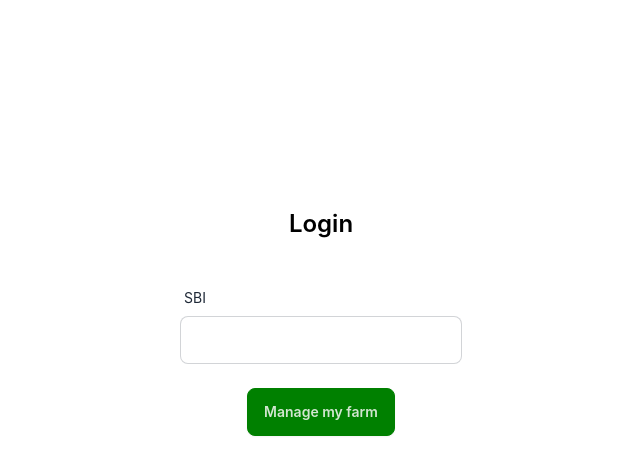
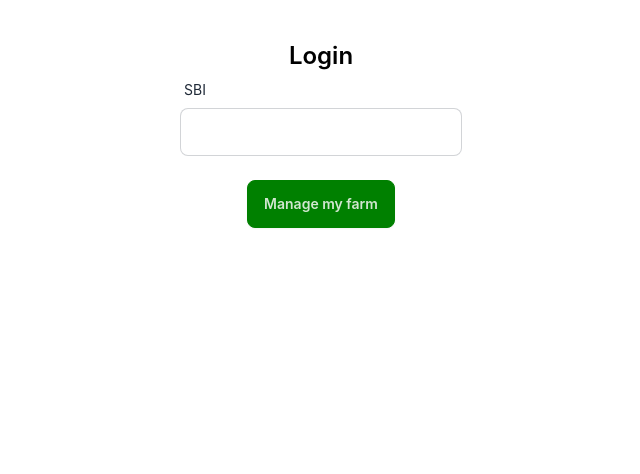
Before and after one commit to ic-monads/SimpliFI, a Next.js app: page /login in a window 1280 px wide. Shown: the top 474 px of the page, without its empty margins (319-959 px from the left). Built offline with nearby package versions, Linux system fonts and the light colour scheme.

Commit message:
refactor(Login): :recycle: Remove unnecessary HTML elements

```diff
--- a/src/app/components/LoginForm.tsx
+++ b/src/app/components/LoginForm.tsx
@@ -6,7 +6,8 @@ export async function LoginForm() {
 
   return (
     <div className="w-full flex justify-center">
-      <div className="mx-auto mt-10">
+      <div className="mx-auto my-10">
+        <h1 className="text-2xl font-semibold text-center">Login</h1>
         {/* {!response!.success && <p className="text-red-500 text-sm mb-5">{response!.message}</p>} */}
         <form className="max-w-sm" action={attemptLogin}>
           <div className="label">
--- a/src/app/login/page.tsx
+++ b/src/app/login/page.tsx
@@ -3,12 +3,5 @@ import { LoginForm } from "../components/LoginForm";
 
 
 export default function Page() {
-  return (
-    <div className="w-full p-x">
-      <div className="flex flex-col py-52 w-full items-center justify-between">
-        <h1 className="text-2xl font-semibold">Login</h1>
-        <LoginForm />
-      </div>
-    </div>
-  )
+  return (<LoginForm />);
 }
```
